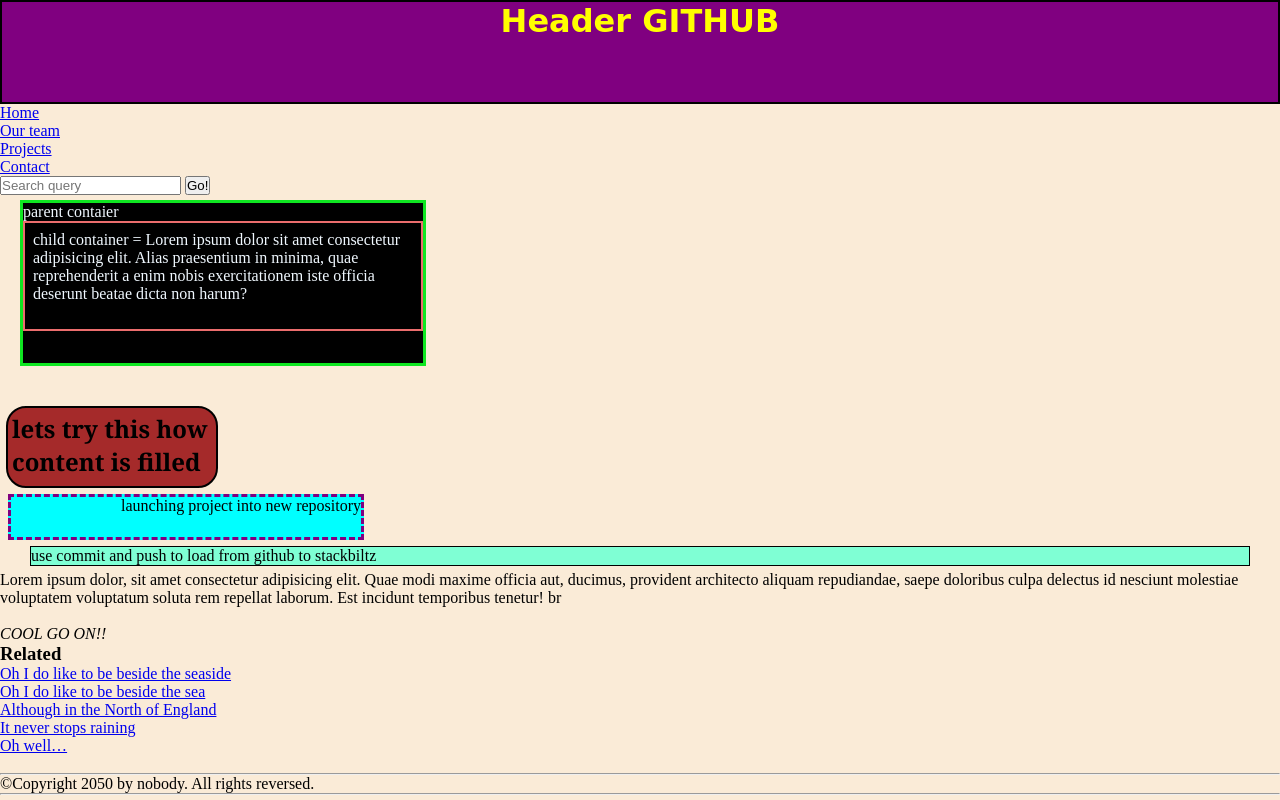
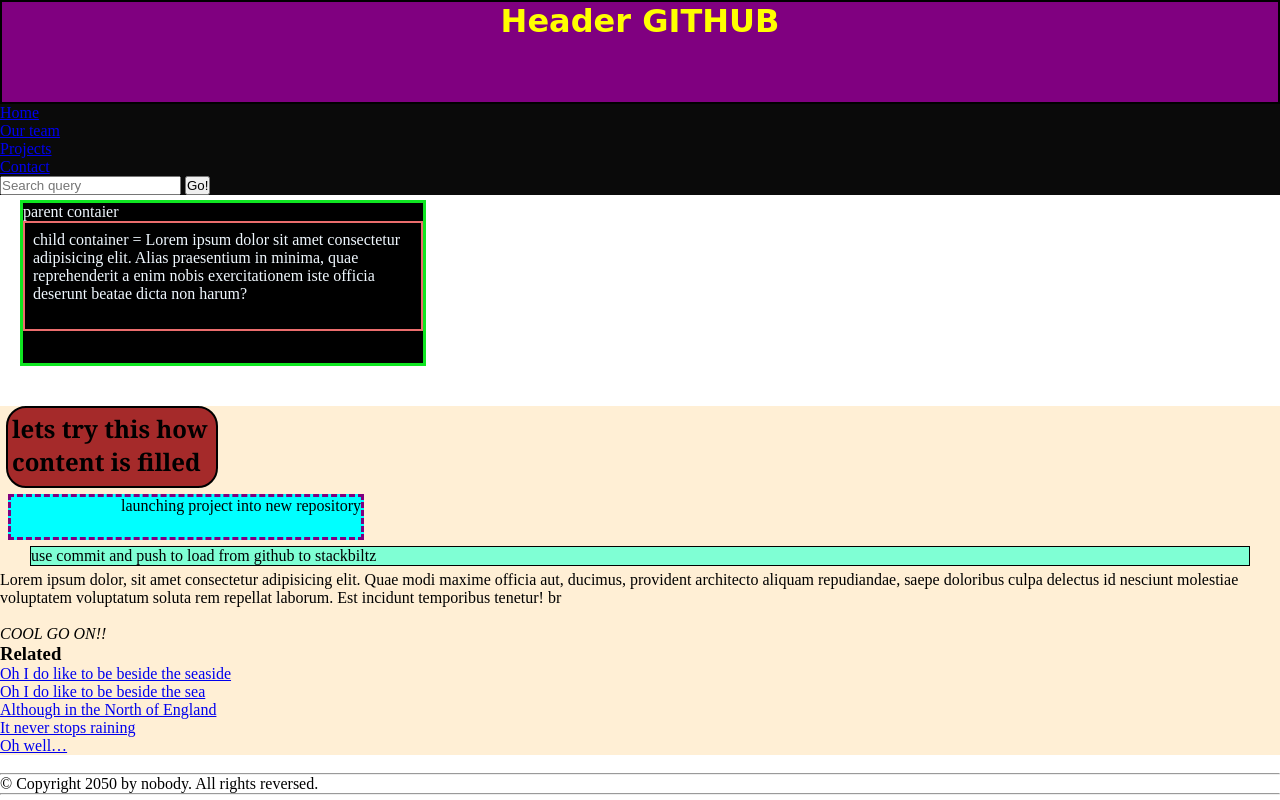
Before and after one commit to abhi-2107/playinghtmlcss, a website: page index.html in a window 1280 px wide. Drawn offline with Linux system fonts and the light colour scheme.

Commit message:
2 files modified

```diff
--- a/index.html
+++ b/index.html
@@ -16,7 +16,7 @@
     </header>
 
     <nav>
-      <ul>
+      <ul id="nav" >
         <li><a href="#">Home</a></li>
         <li><a href="#">Our team</a></li>
         <li><a href="#">Projects</a></li>
@@ -31,15 +31,15 @@
       </form>
     </nav>
 
-
     <!-- this thing here is must learn thing for box within box css -->
     <div class="box">
-    parent contaier
-  <div class="cbox">child container = Lorem ipsum dolor sit amet consectetur adipisicing elit. Alias praesentium in minima, quae reprehenderit a enim nobis exercitationem iste officia deserunt beatae dicta non harum?</div>
-</div>
-
-
-
+      parent contaier
+      <div class="cbox">
+        child container = Lorem ipsum dolor sit amet consectetur adipisicing
+        elit. Alias praesentium in minima, quae reprehenderit a enim nobis
+        exercitationem iste officia deserunt beatae dicta non harum?
+      </div>
+    </div>
 
     <!-- Here is our page's main content -->
     <main>
@@ -62,7 +62,7 @@
       </article>
 
       <!-- this is how box whithin box is designed  -->
-           <!-- a side bar goes as aside -->
+      <!-- a side bar goes as aside -->
       <aside>
         <h3>Related</h3>
 
@@ -79,7 +79,7 @@
     <br />
     <hr />
     <footer>
-      <p>©Copyright 2050 by nobody. All rights reversed.</p>
+      <p>&copy Copyright 2050 by nobody. All rights reversed.</p>
     </footer>
     <hr />
   </body>
--- a/style.css
+++ b/style.css
@@ -3,10 +3,7 @@
   padding: 0;
 }
 
-body {
-  background-color: antiquewhite;
-}
-h1 {
+header {
   font-family: cursive;
   background-color: purple;
   color: yellow;
@@ -14,7 +11,17 @@ h1 {
   text-align: center;
   border: 2px solid black;
 }
+nav {
+  background-color: rgb(10, 10, 10);
+}
 
+/* Q - how can i change text color of link
+#nav {
+  color: white;
+} */
+main {
+  background-color: papayawhip;
+}
 h2 {
   font-family: Cambria, Cochin, Georgia, Times, 'Times New Roman', serif;
   background-color: brown;
```
